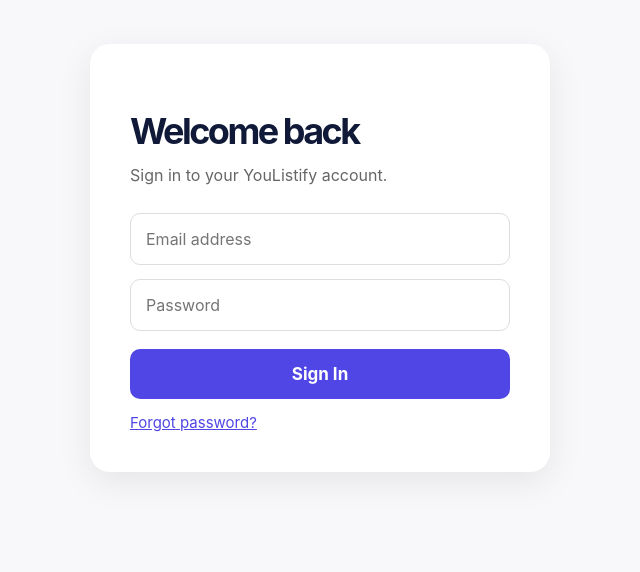
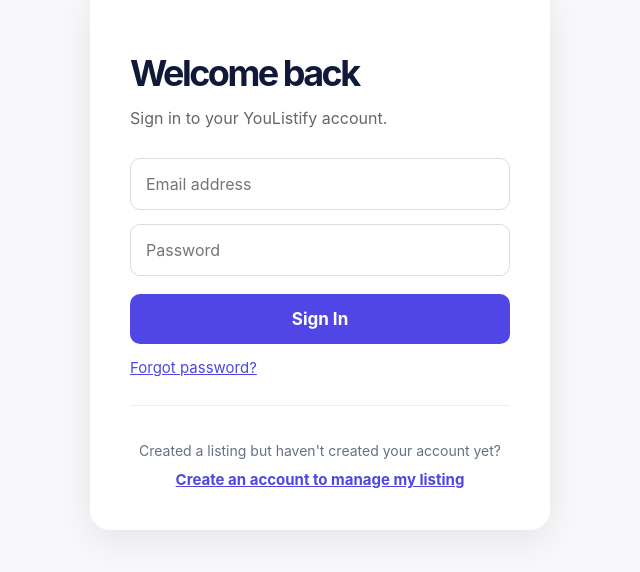
Before and after one commit to angelaannibale-coder/youlistify, a Next.js app: page /sign-in in a window 1280 px wide. Shown: the part 142-714 px from the top of the page, without its empty margins (320-960 px from the left). Built offline with nearby package versions, Linux system fonts and the light colour scheme; no server answers.

Commit message:
Add account recovery for existing provider listings

```diff
--- a/app/sign-in/page.tsx
+++ b/app/sign-in/page.tsx
@@ -3,157 +3,49 @@
 import { useState } from "react";
 import { createClient } from "@supabase/supabase-js";
 
-const supabase = createClient(
-process.env.NEXT_PUBLIC_SUPABASE_URL!,
-process.env.NEXT_PUBLIC_SUPABASE_ANON_KEY!
-);
+const supabase = createClient(process.env.NEXT_PUBLIC_SUPABASE_URL!, process.env.NEXT_PUBLIC_SUPABASE_ANON_KEY!);
 
 export default function SignInPage() {
   const [email, setEmail] = useState("");
   const [password, setPassword] = useState("");
   const [message, setMessage] = useState("");
   const [loading, setLoading] = useState(false);
+  const [claimMode, setClaimMode] = useState(false);
 
   async function handleSignIn(e: React.FormEvent) {
-e.preventDefault();
-setLoading(true);
-setMessage("");
-
-const { error } = await supabase.auth.signInWithPassword({
-email,
-password,
-});
-
-if (error) {
-setMessage(error.message);
-setLoading(false);
-return;
-}
-
+    e.preventDefault(); setLoading(true); setMessage("");
+    const { error } = await supabase.auth.signInWithPassword({ email, password });
+    if (error) { setMessage(error.message); setLoading(false); return; }
     window.location.href = "/dashboard";
   }
 
-return (
-<main
-style={{
-minHeight: "100vh",
-display: "flex",
-alignItems: "center",
-justifyContent: "center",
-background: "#f8f8fb",
-padding: "24px",
-}}
->
-<div
-style={{
-width: "100%",
-maxWidth: "460px",
-background: "white",
-padding: "40px",
-borderRadius: "20px",
-boxShadow: "0 10px 35px rgba(0,0,0,.08)",
-}}
->
-<h1 style={{ fontSize: "36px", marginBottom: "10px" }}>
-Welcome back
-</h1>
-
-<p style={{ marginBottom: "28px", color: "#666" }}>
-Sign in to your YouListify account.
-</p>
-
-<form onSubmit={handleSignIn} autoComplete="on">
-<input
-type="email"
-name="email"
-autoComplete="email"
-inputMode="email"
-placeholder="Email address"
-value={email}
-onChange={(e) => setEmail(e.target.value)}
-required
-style={{
-width: "100%",
-padding: "15px",
-marginBottom: "14px",
-borderRadius: "10px",
-border: "1px solid #ddd",
-fontSize: "16px",
-}}
-/>
-
-<input
-type="password"
-name="password"
-autoComplete="current-password"
-placeholder="Password"
-value={password}
-onChange={(e) => setPassword(e.target.value)}
-required
-style={{
-width: "100%",
-padding: "15px",
-marginBottom: "18px",
-borderRadius: "10px",
-border: "1px solid #ddd",
-fontSize: "16px",
-}}
-/>
-
-<button
-type="submit"
-disabled={loading}
-style={{
-width: "100%",
-padding: "15px",
-border: "none",
-borderRadius: "10px",
-background: "#4f46e5",
-color: "white",
-fontSize: "17px",
-fontWeight: "bold",
-cursor: "pointer",
-}}
->
-{loading ? "Signing in..." : "Sign In"}
-</button>
-</form>
-  <button
-type="button"
-onClick={async () => {
-if (!email) {
-setMessage("Enter your email address first.");
-return;
+  async function createAccountForListing(e: React.FormEvent) {
+    e.preventDefault();
+    if (!email || !password) { setMessage("Enter the email used on your listing and choose a password."); return; }
+    setLoading(true); setMessage("");
+    const { error } = await supabase.auth.signUp({ email, password, options: { emailRedirectTo: "https://youlistify.com/dashboard" } });
+    setLoading(false);
+    if (error) { setMessage(error.message); return; }
+    setMessage("Account created. Check your email to confirm it, then sign in. Your listing will be connected automatically using the same email address.");
   }
 
-const { error } = await supabase.auth.resetPasswordForEmail(email, {
-redirectTo: "https://youlistify.com/reset-password",
-});
+  const inputStyle = { width:"100%", padding:"15px", marginBottom:"14px", borderRadius:"10px", border:"1px solid #ddd", fontSize:"16px", boxSizing:"border-box" as const };
 
-if (error) {
-setMessage(error.message);
-} else {
-setMessage("Password reset email sent. Check your inbox.");
+  return <main style={{minHeight:"100vh",display:"flex",alignItems:"center",justifyContent:"center",background:"#f8f8fb",padding:"24px"}}>
+    <div style={{width:"100%",maxWidth:"460px",background:"white",padding:"40px",borderRadius:"20px",boxShadow:"0 10px 35px rgba(0,0,0,.08)"}}>
+      <h1 style={{fontSize:"36px",marginBottom:"10px"}}>{claimMode ? "Claim your listing" : "Welcome back"}</h1>
+      <p style={{marginBottom:"28px",color:"#666",lineHeight:1.55}}>{claimMode ? "Already created a listing but didn't create your account? Use the same email address from your listing and choose a password." : "Sign in to your YouListify account."}</p>
+      <form onSubmit={claimMode ? createAccountForListing : handleSignIn} autoComplete="on">
+        <input type="email" name="email" autoComplete="email" inputMode="email" placeholder="Email address" value={email} onChange={e=>setEmail(e.target.value)} required style={inputStyle}/>
+        <input type="password" name="password" autoComplete={claimMode ? "new-password" : "current-password"} placeholder={claimMode ? "Choose a password" : "Password"} value={password} onChange={e=>setPassword(e.target.value)} required style={{...inputStyle,marginBottom:"18px"}}/>
+        <button type="submit" disabled={loading} style={{width:"100%",padding:"15px",border:"none",borderRadius:"10px",background:"#4f46e5",color:"white",fontSize:"17px",fontWeight:"bold",cursor:"pointer"}}>{loading ? "Please wait..." : claimMode ? "Create My Free Account" : "Sign In"}</button>
+      </form>
+      {!claimMode && <button type="button" onClick={async()=>{if(!email){setMessage("Enter your email address first.");return;} const {error}=await supabase.auth.resetPasswordForEmail(email,{redirectTo:"https://youlistify.com/reset-password"}); setMessage(error?error.message:"Password reset email sent. Check your inbox.");}} style={{background:"none",border:"none",color:"#4f46e5",cursor:"pointer",fontSize:"15px",marginTop:"14px",padding:0,textDecoration:"underline"}}>Forgot password?</button>}
+      <div style={{marginTop:"28px",paddingTop:"22px",borderTop:"1px solid #eee",textAlign:"center"}}>
+        <p style={{color:"#667085",fontSize:"14px",marginBottom:"10px"}}>{claimMode ? "Already have an account?" : "Created a listing but haven't created your account yet?"}</p>
+        <button type="button" onClick={()=>{setClaimMode(!claimMode);setMessage("");setPassword("");}} style={{background:"none",border:"none",color:"#4f46e5",fontWeight:700,cursor:"pointer",fontSize:"15px",textDecoration:"underline"}}>{claimMode ? "Back to Sign In" : "Create an account to manage my listing"}</button>
+      </div>
+      {message && <p style={{marginTop:"18px",color:message.startsWith("Account created")||message.startsWith("Password reset")?"#166534":"#b91c1c",lineHeight:1.5}}>{message}</p>}
+    </div>
+  </main>;
 }
-}}
-style={{
-background: "none",
-border: "none",
-color: "#4f46e5",
-cursor: "pointer",
-fontSize: "15px",
-marginTop: "14px",
-padding: "0",
-textDecoration: "underline",
-}}
->
-Forgot password?
-</button>
-
-{message && (
-<p style={{ marginTop: "18px", color: "#b91c1c" }}>{message}</p>
-)}
-</div>
-</main>
-);
-}
```
Lines whose indentation alone changed are shown as unchanged.
